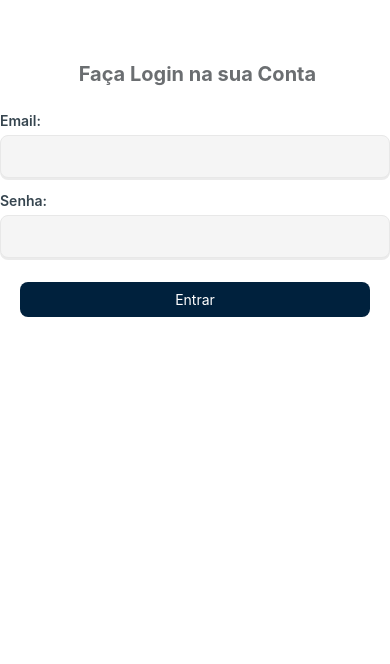
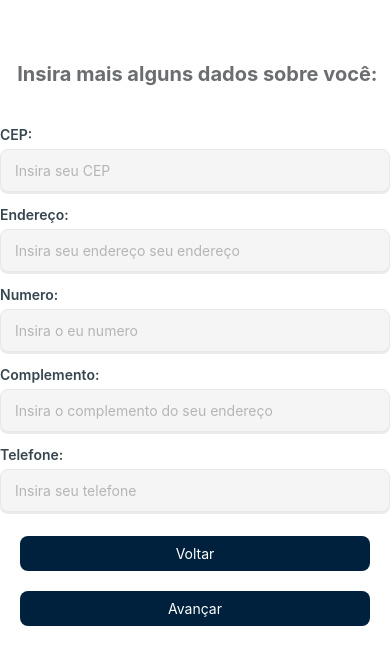
Before and after one commit to JarbasCardoso/vollmed, a React Native app: screen / in a window 390 px wide. Shown: the top 664 px of the page. Built offline with nearby package versions, Linux system fonts and the light colour scheme.

Commit message:
telas e instalação router

```diff
--- a/app.json
+++ b/app.json
@@ -24,6 +24,9 @@
     },
     "web": {
       "favicon": "./assets/favicon.png"
-    }
+    },
+    "plugins": [
+      "expo-router"
+    ]
   }
 }
--- a/package.json
+++ b/package.json
@@ -10,6 +10,7 @@
   },
   "dependencies": {
     "expo": "~54.0.36",
+    "expo-router": "~6.0.24",
     "expo-status-bar": "~3.0.9",
     "react": "19.1.0",
     "react-dom": "19.1.0",
--- a/src/App.jsx
+++ b/src/App.jsx
@@ -1,10 +1,11 @@
 import LoginScreen from "./App/screens/LoginScreen";
-
-
+import RegisterScreen1 from "./App/screens/RegisterScreen1";
+import RegisterScreen2 from "./App/screens/RegisterScreen2";
 
 export default function App() {
-    return <LoginScreen />
-
+    // return <LoginScreen />
+    //return <RegisterScreen1 />
+     return <RegisterScreen2 />
 
 
 
--- a/src/App/components/LabeledInput.jsx
+++ b/src/App/components/LabeledInput.jsx
@@ -5,7 +5,7 @@ import { View,Text, TextInput,StyleSheet } from "react-native";
 const INPUT_BG="#F5F5F5";
 const INPUT_BORDER="#E8E8E8";
 const LABEL_COLOR="#36454F";
-export default function LabeledInput({label }) {
+export default function LabeledInput({label, placeholder }) {
 
     return (
 
@@ -14,7 +14,7 @@ export default function LabeledInput({label }) {
             <Text style={styles.label}>
                 { label}
             </Text>
-            <TextInput style={styles.input} placeholderTextColor="#B5B5B5"  />
+            <TextInput style={styles.input} placeholder={placeholder} placeholderTextColor="#B5B5B5"  />
 
         </View>
     )
--- /dev/null
+++ b/src/App/screens/RegisterScreen1.jsx
@@ -0,0 +1,47 @@
+//Componente de tela
+import { View, Text, StyleSheet } from "react-native";
+import Button from "../components/Button";
+import LabeledInput from "../components/LabeledInput";
+import { ImageBackground } from "react-native-web";
+export default function RegisterScreen1() {
+    return (
+        <View style={styles.container}>
+          <Text style={styles.title}> Insira alguns dados básicos:</Text>
+          <LabeledInput
+          label="Nome:"
+          placeholder="Insira seu nome completo "/>
+          <LabeledInput
+           label="Email:"
+           placeholder="Insira seu endereço de email"/>
+          <LabeledInput
+           label="Crie uma Senha:"
+           placeholder="Insira sua senha"/>
+
+           <LabeledInput
+           label="Repita a Senha:"
+           placeholder="Insira sua senha "/>
+
+          <Button textButton="Avançar"/>
+         </View>
+       );
+     }
+
+     const styles = StyleSheet.create({
+         container:{
+          flex:1,
+          backgroundColor:"#FFFFFF",
+          paddingTop:62,
+
+         },
+
+     title:{
+
+      fontSize:20,
+      fontWeight:700,
+      textAlign:"center",
+      color:"#6B6E71",
+      marginBottom:26,
+    }
+
+
+         })
--- /dev/null
+++ b/src/App/screens/RegisterScreen2.jsx
@@ -0,0 +1,53 @@
+//Componente de tela
+import { View, Text, StyleSheet } from "react-native";
+import Button from "../components/Button";
+import LabeledInput from "../components/LabeledInput";
+import { ImageBackground } from "react-native-web";
+export default function RegisterScreen2() {
+    return (
+        <View style={styles.container}>
+          <Text style={styles.title}> Insira mais alguns dados sobre você:</Text>
+          <LabeledInput
+          label="CEP:"
+          placeholder="Insira seu CEP"/>
+          <LabeledInput
+           label="Endereço:"
+           placeholder="Insira seu endereço seu endereço"/>
+          <LabeledInput
+           label="Numero:"
+           placeholder="Insira o eu numero"/>
+
+           <LabeledInput
+           label="Complemento:"
+           placeholder="Insira o complemento do seu endereço"/>
+
+          <LabeledInput
+           label="Telefone:"
+           placeholder="Insira seu telefone"/>
+
+          <Button textButton="Voltar"/>
+
+          <Button textButton="Avançar"/>
+         </View>
+       );
+     }
+
+     const styles = StyleSheet.create({
+         container:{
+          flex:1,
+          backgroundColor:"#FFFFFF",
+          paddingTop:62,
+
+         },
+
+     title:{
+
+      fontSize:20,
+      fontWeight:700,
+      textAlign:"center",
+      color:"#6B6E71",
+      marginBottom:40,
+    }
+
+
+         })
```
Also changed, not shown: src/App/screens/RegisterScreen.jsx (added), src/App/screens/RegisterScreen3.jsx (added), 2 other files (tests, documents, lock files or other folders).
